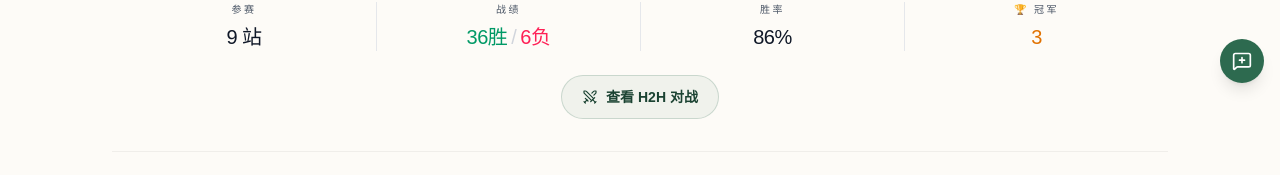
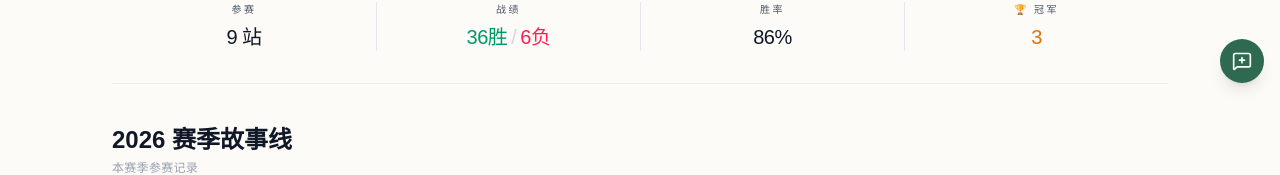
Before and after one commit to WBWBXZ/AceTrip, a Next.js app: page /players/sabalenka in a window 1280 px wide. Shown: the part 693-868 px from the top of the page. Built offline with nearby package versions, Linux system fonts and the light colour scheme; no server answers.

Commit message:
fix: swap schedule/h2h card order and remove H2H button from player detail
Co-Authored-By: Aime <aime@bytedance.com>
Change-Id: I4b81adfbe5dcbf91144433752d089dacb124e4fd

```diff
--- a/src/app/page.tsx
+++ b/src/app/page.tsx
@@ -69,9 +69,9 @@ export default async function HomePage() {
       <section className="py-8 md:py-7 bg-white/60">
         <div className="container-tight">
           <div className="grid grid-cols-2 gap-3 sm:gap-4 md:grid-cols-4 md:gap-3">
+            <FeatureCard href="/schedule" icon={CalendarDays} title="赛程赛果" desc="今日比赛与赛果" />
+            <FeatureCard href={ongoing ? `/tournaments/${ongoing.id}` : '/tournaments'} icon={Trophy} title="完整签表" desc="查看赛事对阵进程" />
             <FeatureCard href="/h2h" icon={Swords} title="交手记录" desc="查看球员历史对战" />
-            <FeatureCard href={ongoing ? `/tournaments/${ongoing.id}` : '/tournaments'} icon={Trophy} title="完整签表" desc="查看赛事对阵进程" />
-            <FeatureCard href="/schedule" icon={CalendarDays} title="赛程赛果" desc="今日比赛与赛果" />
             <FeatureCard href="/follow" icon={Heart} title="关注球员" desc="追踪喜爱球员征程" />
           </div>
         </div>
--- a/src/components/players/PlayerDetailClient.tsx
+++ b/src/components/players/PlayerDetailClient.tsx
@@ -1,8 +1,7 @@
 'use client';
 
 import { useState, useEffect } from 'react';
-import Link from 'next/link';
-import { Heart, Share2, Swords } from 'lucide-react';
+import { Heart, Share2 } from 'lucide-react';
 import { useAppStore } from '@/lib/store';
 import { useRequireAuth } from '@/lib/use-require-auth';
 import { getCountryFlag, getCountryCn } from '@/lib/data';
@@ -459,15 +458,6 @@ export function PlayerDetailClient({ player }: Props) {
           </div>
           </div>
         )}
-        <div className="mt-6 flex justify-center">
-          <Link
-            href={{ pathname: '/h2h', query: { p1: String(player.wtaId ?? player.id) } }}
-            className="inline-flex min-h-11 items-center gap-2 rounded-full border border-[var(--tennis-green)]/20 bg-[var(--tennis-green)]/[0.06] px-5 py-2.5 text-sm font-semibold text-[var(--tennis-green-dark)] transition-all hover:-translate-y-0.5 hover:border-[var(--tennis-green)]/35 hover:bg-[var(--tennis-green)]/10"
-          >
-            <Swords size={16} strokeWidth={1.8} />
-            查看 H2H 对战
-          </Link>
-        </div>
       </div>
 
       {/* ══ D. 赛季故事线 ══ */}
```
